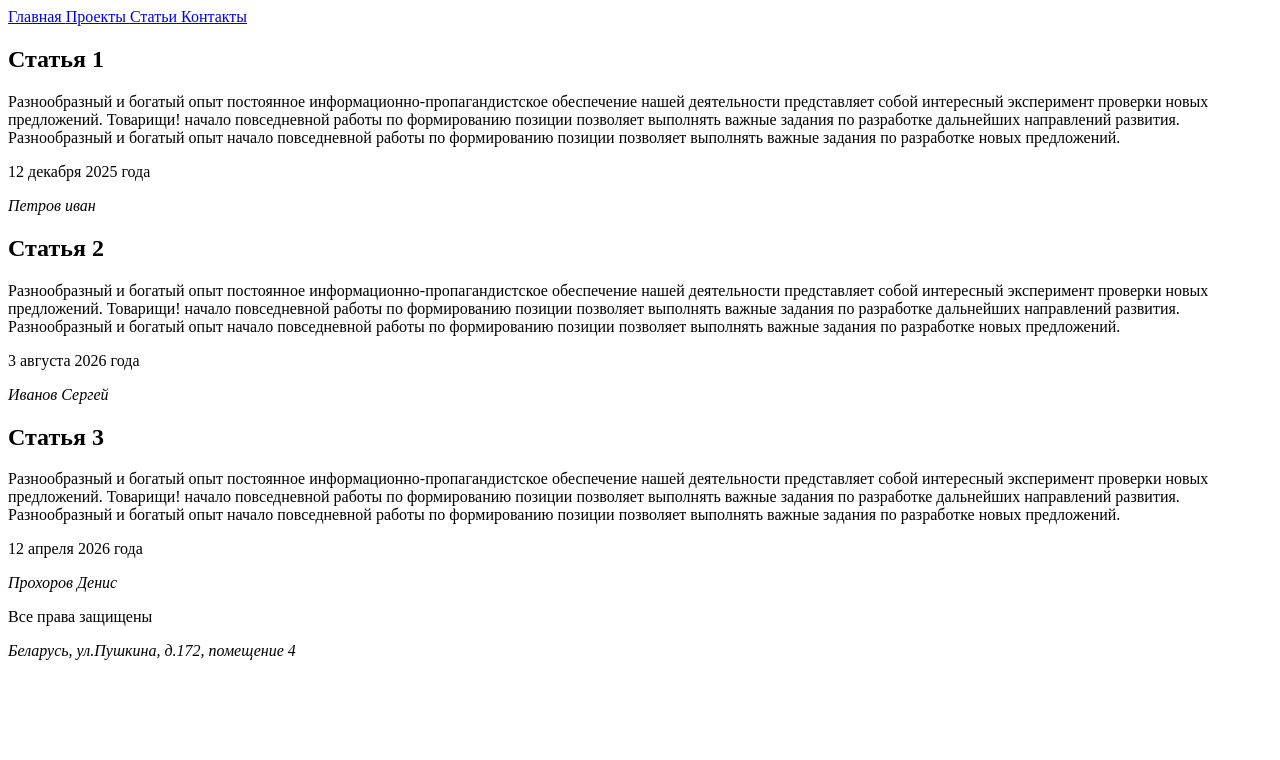
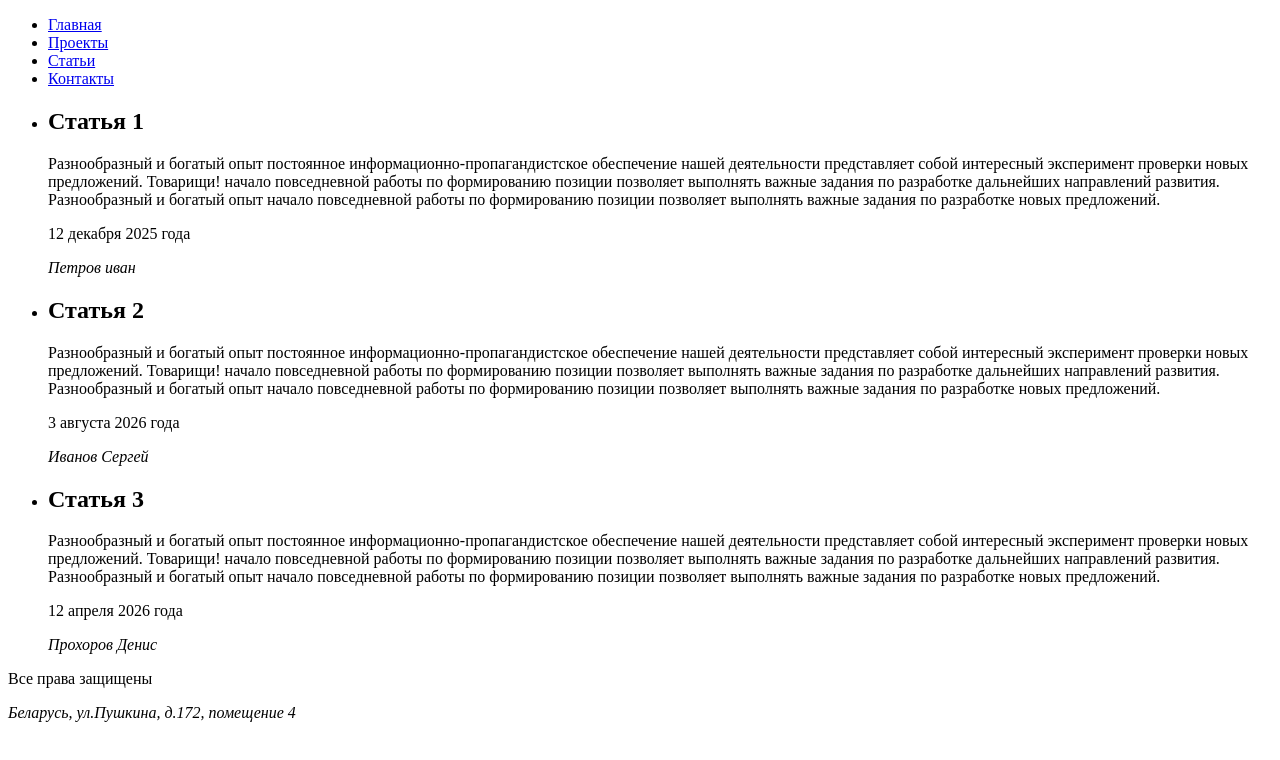
Before and after one commit to Vokoder/html-practice, a plain HTML site: page articles.html in a window 1280 px wide. Drawn offline with Linux system fonts and the light colour scheme.

Commit message:
Changes according to the amendments

```diff
--- a/articles.html
+++ b/articles.html
@@ -5,30 +5,41 @@
     <meta charset="UTF-8">
     <meta name="viewport" content="width=device-width, initial-scale=1.0">
     <meta name="description" content="Страница со статьями">
-    <title>Articles</title>
+    <meta name="keywords" content="Ключевые, слова">
+    <title>Статьи</title>
 </head>
 
 <body>
     <header>
         <nav>
+            <ul>
+                <li>
                     <a href="./index.html">
                         Главная
                     </a>
+                </li>
+                <li>
                     <a href="./projects.html">
                         Проекты
                     </a>
+                </li>
+                <li>
                     <a href="#" aria-current="page">
                         Статьи
                     </a>
+                </li>
+                <li>
                     <a href="./contact.html">
                         Контакты
                     </a>
+                </li>
+            </ul>
         </nav>
     </header>
     <main>
+        <ul>
+            <li>
                 <article>
-            <section>
-                <hgroup>
                     <h2>
                         Статья 1
                     </h2>
@@ -40,9 +51,7 @@
                         дальнейших направлений развития. Разнообразный и богатый опыт начало повседневной работы по
                         формированию позиции позволяет выполнять важные задания по разработке новых предложений.
                     </p>
-                </hgroup>
-            </section>
-            <section>
+                    <footer>
                         <time datetime="12-12-2025">
                             <p>
                                 12 декабря 2025 года
@@ -53,12 +62,11 @@
                                 Петров иван
                             </p>
                         </address>
-            </section>
+                    </footer>
                 </article>
-
+            </li>
+            <li>
                 <article>
-            <section>
-                <hgroup>
                     <h2>
                         Статья 2
                     </h2>
@@ -70,9 +78,7 @@
                         дальнейших направлений развития. Разнообразный и богатый опыт начало повседневной работы по
                         формированию позиции позволяет выполнять важные задания по разработке новых предложений.
                     </p>
-                </hgroup>
-            </section>
-            <section>
+                    <footer>
                         <time datetime="03-01-2026">
                             <p>
                                 3 августа 2026 года
@@ -83,12 +89,11 @@
                                 Иванов Сергей
                             </p>
                         </address>
-            </section>
+                    </footer>
                 </article>
-
+            </li>
+            <li>
                 <article>
-            <section>
-                <hgroup>
                     <h2>
                         Статья 3
                     </h2>
@@ -100,9 +105,7 @@
                         дальнейших направлений развития. Разнообразный и богатый опыт начало повседневной работы по
                         формированию позиции позволяет выполнять важные задания по разработке новых предложений.
                     </p>
-                </hgroup>
-            </section>
-            <section>
+                    <footer>
                         <time datetime="12-04-2026">
                             <p>
                                 12 апреля 2026 года
@@ -113,8 +116,10 @@
                                 Прохоров Денис
                             </p>
                         </address>
-            </section>
+                    </footer>
                 </article>
+            </li>
+        </ul>
     </main>
     <footer>
         <p>
```
Also changed, not shown: contact.html (+22 -11 lines), index.html (+12 -5 lines), projects.html (+30 -12 lines). Lines whose indentation alone changed are shown as unchanged.
